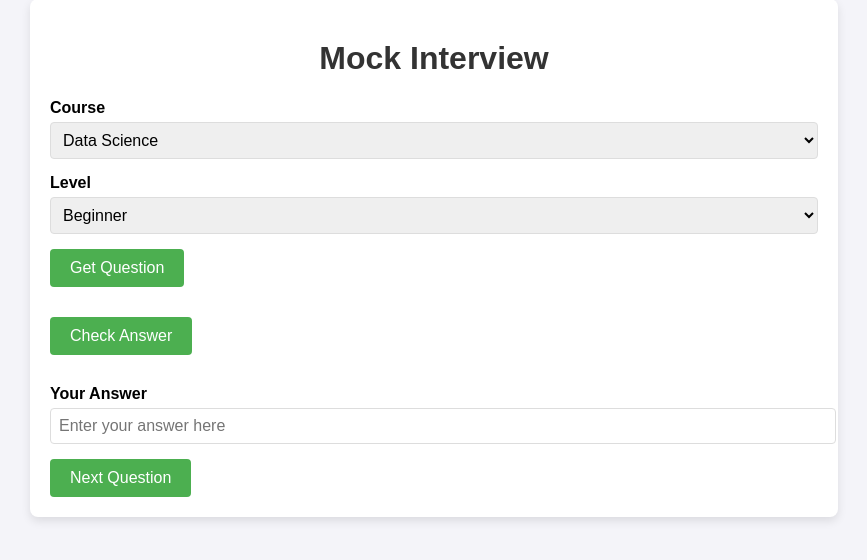
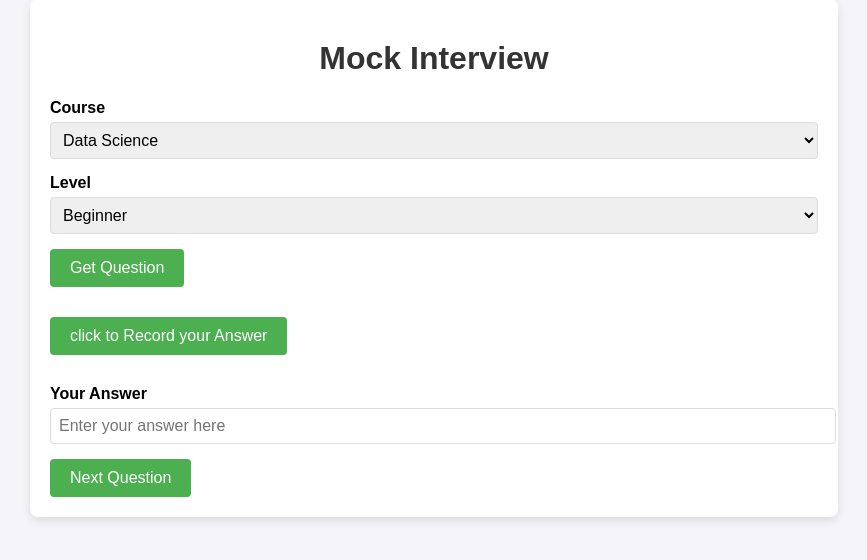
Before and after one commit to imamirullah/new-mock-interview, a Flask app: page / in a window 1280 px wide. Shown: the part 51-611 px from the top of the page, without its empty margins (206-1073 px from the left). Run offline with Flask 3, Linux system fonts and the light colour scheme.

Commit message:
Update app.html

```diff
--- a/templates/app.html
+++ b/templates/app.html
@@ -99,7 +99,7 @@
         <div class="question-container">
             <p id="questionText"></p>
         </div>
-        <button id="checkAnswer">Check Answer</button>
+        <button id="checkAnswer">click to Record your Answer</button>
 
 
         <div class="answer-container">
```
